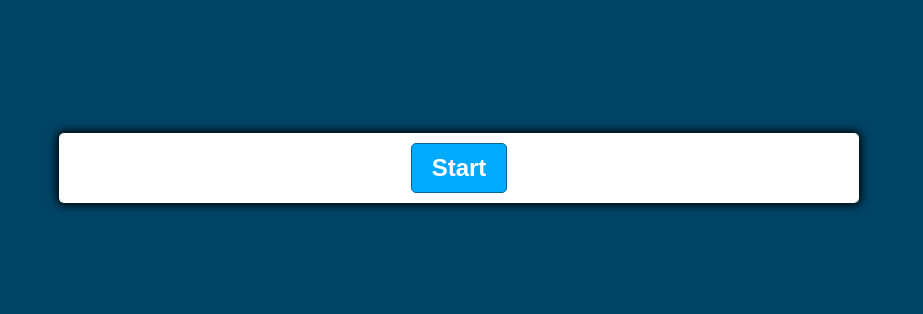
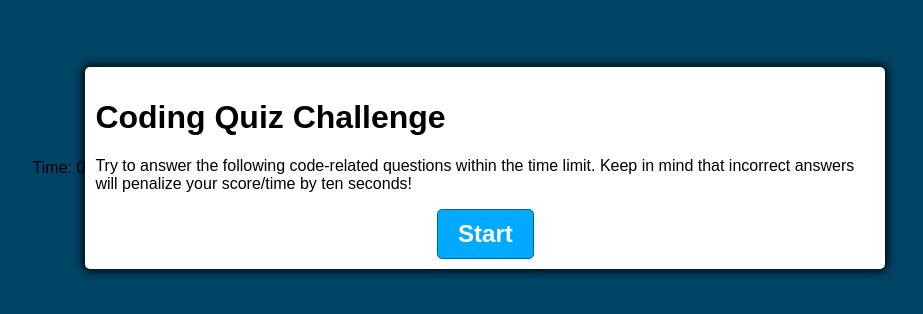
Before and after one commit to Albacore29/code-quiz-one, a plain HTML site: page index.html in a window 1280 px wide. Shown: the part 232-546 px from the top of the page, without its empty margins (181-1104 px from the left). Drawn offline with Linux system fonts and the light colour scheme.

Commit message:
add more html

```diff
--- a/index.html
+++ b/index.html
@@ -9,7 +9,16 @@
     <title>Quiz App</title>
 </head>
 <body>
+    <div class="timer">Time: <span id="time">0</span></div>
     <div class="container">
+        <div id="start-screen" class="start">
+            <h1>Coding Quiz Challenge</h1>
+            <p>
+            Try to answer the following code-related questions within the time limit.
+            Keep in mind that incorrect answers will penalize your score/time by ten seconds!
+        </p>
+
+        </div>
         <div id="question-container" class="hide">
             <div id="question">Question</div>
             <div id ="answer-buttons" class="btn-grid">
```
